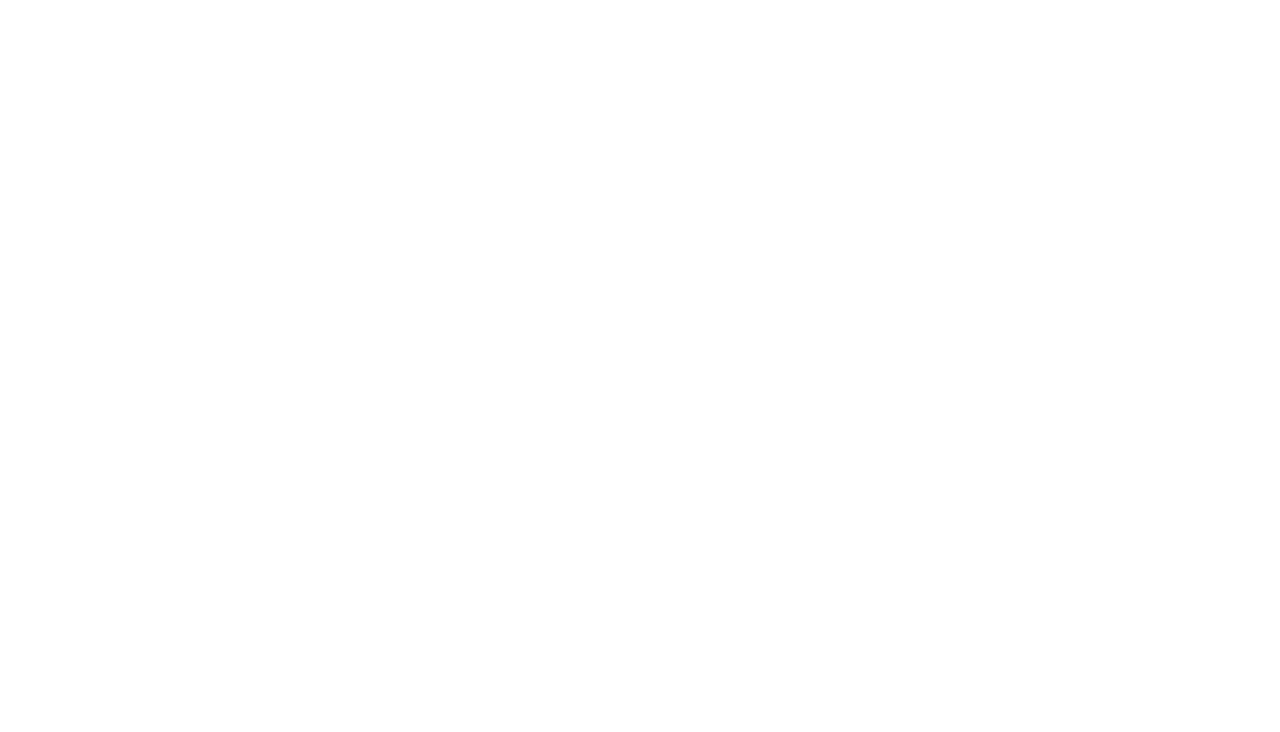
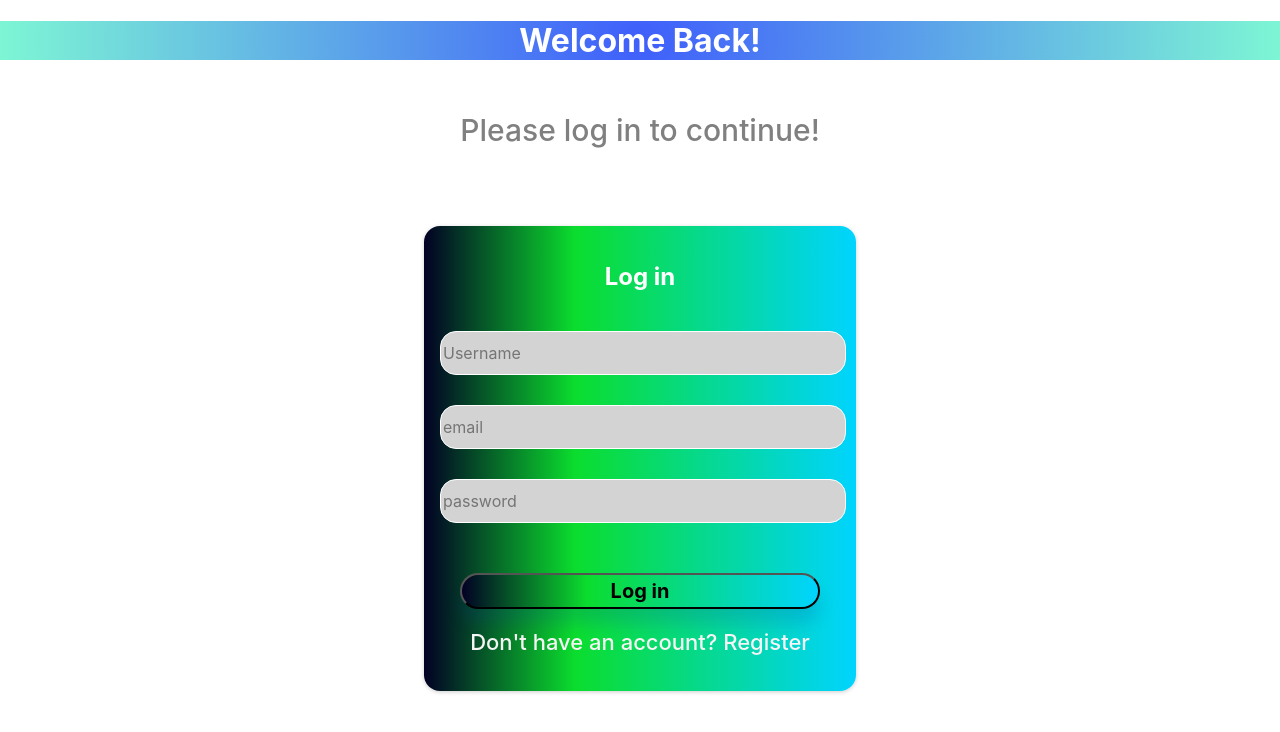
Before and after one commit to Birute1969/React-2022-11, a React (Create React App) app: page /login in a window 1280 px wide. Before the commit this address had no page. Shown: the top 732 px of the page. Built offline with nearby package versions, Linux system fonts and the light colour scheme.

Commit message:
Styled Pages

```diff
--- a/src/App.js
+++ b/src/App.js
@@ -19,7 +19,7 @@
   }
 
   const handleLogin = (username) => {
-    setUser({username})
+    setUser({username});
   }
 
   const handleLogout = () => {
@@ -43,19 +43,16 @@
               } />
         </Route>
 
-        <Route>
         <Route path="/register" element={
           <Suspense fallback={<div>Loading...</div>}>
               <RegisterPage onRegister={handleRegister} />
           </Suspense>
           } />
-          <Route path="/pages" element={
+          <Route path="/login" element={
           <Suspense fallback={<div>Loading...</div>}>
               <LoginPage onLogin={handleLogin} />
           </Suspense>
           } />
-        </Route>
-
       </Routes>
     </div>
   );
--- a/src/Components/Navigation/Navigation.js
+++ b/src/Components/Navigation/Navigation.js
@@ -1,4 +1,4 @@
-import React from 'react'
+import React from 'react';
 
 import { useNavigate } from 'react-router-dom';
 import {
@@ -32,8 +32,10 @@
                             <span>Logout</span>
                         </Button>
                     </ButtonContainer>
+
                     <NavLink to="/register">Register Page</NavLink>
                     <NavLink to="/login">Login Page</NavLink>
+
                 </NavWrap>
             </NavContainer>
         )
--- a/src/Pages/AddPage/AddPageStyled.js
+++ b/src/Pages/AddPage/AddPageStyled.js
@@ -1,7 +1,7 @@
 import styled from 'styled-components';
 
 export const Title = styled.h1`
-    color: orangered;
+    color: yellowgreen;
 `;
 
 export const Wrapper = styled.div`
--- a/src/Pages/LoginPage/LoginPage.js
+++ b/src/Pages/LoginPage/LoginPage.js
@@ -1,8 +1,19 @@
 import React from 'react';
 import { useState } from 'react';
 import { useNavigate } from 'react-router';
+import {
+  BoxWrapper,
+  H1Text,
+  SmallText,
+  BoxContainer,
+  H2,
+  BoxForm,
+  Input,
+  Button,
+  MutedLink,
+} from "../RegisterPage/RegisterPageStyled";
 
-const LoginPage = ({onLogin}) => {
+const LoginPage = ({ onLogin }) => {
     const [username, setUsername] = useState('');
     const navigate = useNavigate();
 
@@ -15,12 +26,24 @@
 
   return (
     <div>
-      <h1>Register Page</h1>
-      <form onSubmit={handleSubmit}>
-        <input placeholder='Username' onChange={handleUsernameChange}></input>
-        <input type="password" placeholder="Password" ></input>
-        <button>Log In</button>
-      </form>
+      <BoxWrapper>
+        <H1Text>Welcome Back!</H1Text>
+        <SmallText>Please log in to continue!</SmallText>
+      </BoxWrapper>
+
+      <BoxContainer>
+        <H2>Log in</H2>
+
+        <BoxForm onSubmit={handleSubmit}>
+          <Input placeholder='Username' onChange={handleUsernameChange}></Input>
+          <Input type="email" placeholder='email'></Input>
+          <Input type="password" placeholder="password" ></Input>
+          <Button type="submit">Log in</Button>
+          <MutedLink href="#">
+            Don't have an account? Register
+          </MutedLink>
+        </BoxForm>
+      </BoxContainer>
     </div>
   )
 }
--- a/src/Pages/RegisterPage/RegisterPage.js
+++ b/src/Pages/RegisterPage/RegisterPage.js
@@ -1,6 +1,18 @@
 import React from 'react';
 import { useState } from 'react';
 import { useNavigate } from 'react-router';
+
+import {
+  BoxWrapper,
+  H1Text,
+  SmallText,
+  BoxContainer,
+  H2,
+  BoxForm,
+  Input,
+  Button,
+  MutedLink,
+} from "./RegisterPageStyled";
 
 const RegisterPage = ({onRegister}) => {
   const [username, setUsername] = useState('');
@@ -15,12 +27,26 @@
 
   return (
     <div>
-      <h1>Register Page</h1>
-      <form onSubmit={handleSubmit}>
-        <input placeholder='Username' onChange={handleUsernameChange}></input>
-        <input type="password" placeholder="Password" ></input>
-        <button>Register</button>
-      </form>
+      <BoxWrapper>
+        <H1Text>Welcome!</H1Text>
+        <SmallText>Please register to continue!</SmallText>
+      </BoxWrapper>
+
+      <BoxContainer>
+        <H2>Register</H2>
+
+        <BoxForm onSubmit={handleSubmit}>
+          <Input placeholder='Username' onChange={handleUsernameChange}></Input>
+          <Input type="email" placeholder='email'></Input>
+          <Input type="password" placeholder="password" ></Input>
+          <Input type="password" placeholder="Confirm Password" ></Input>
+          <Button type="submit">Register</Button>
+          <MutedLink href="#">
+            Login with existing account
+          </MutedLink>
+        </BoxForm>
+
+      </BoxContainer>
     </div>
   )
 }
--- a/src/Pages/RegisterPage/RegisterPageStyled.js
+++ b/src/Pages/RegisterPage/RegisterPageStyled.js
@@ -0,0 +1,91 @@
+import styled from 'styled-components';
+
+export const BoxWrapper = styled.div`
+    width: 100%;
+    height: 100%;
+    margin: 0 auto;
+    z-index: 20;
+    display: flex;
+    flex-direction: column;
+    position: relative;
+    align-items: center;
+
+`;
+
+export const H1Text = styled.h1`
+    width: 100%;
+    color: white;
+    background: rgb(63,94,251);
+    background: radial-gradient(circle, rgba(63,94,251,1) 0%, rgba(19,238,177,0.5494572829131652) 100%);
+`;
+
+export const BoxContainer = styled.section`
+    margin: 3rem auto;
+    width: 95%;
+    max-width: 25rem;
+    border-radius: 16px;
+    display: flex;
+    flex-direction: column;
+    background: rgb(2,0,36);
+    background: linear-gradient(90deg, rgba(2,0,36,1) 0%, rgba(11,221,46,1) 35%, rgba(0,212,255,1) 100%);
+    box-shadow: 0 1px 4px rgba(0, 0, 0, 0.2);
+    padding: 1rem;
+    text-align: center;
+`;
+export const H2 = styled.h2`
+    text-align: center;
+    color: white;
+    margin-bottom:40px;
+`;
+
+export const SmallText = styled.h3`
+    color: grey;
+    font-size: 30px;
+    font-weight: 500;
+    z-index: 10;
+
+`;
+
+export const BoxForm = styled.form`
+    display: flex;
+    flex-direction: column;
+    margin-bottom: 20px;
+`;
+
+export const Input = styled.input`
+    font: inherit;
+    height: 40px ;
+    background-color: lightgrey;
+    color: #38015c;
+    border-radius: 16px;
+    border: 1px solid white;
+    width: 100%;
+    text-align: left;
+    padding: 0.25 rem;
+    margin-bottom: 30px;
+`;
+export const Button = styled.button`
+    cursor: pointer;
+    color: black;
+    width: 90%;
+    height: 36px;
+    box-sizing: border-box;
+    text-align: center;
+    border-radius: 20px;
+    line-height: 15px;
+    font: inherit;
+    font-size: 20px;
+    font-weight: 700;
+    background: rgb(2,0,36);
+    background: linear-gradient(90deg, rgba(2,0,36,1) 0%, rgba(11,221,46,1) 35%, rgba(0,212,255,1) 100%);
+    text-decoration: none;
+    box-shadow: 0 15px 15px rgb(0 42 177 / 15%);
+    margin: 20px;
+`;
+
+export const MutedLink = styled.a`
+    font-size: 22px;
+    color: whitesmoke;
+    font-weight: 500;
+    text-decoration: none;
+`;
```
Lines whose indentation alone changed are shown as unchanged.
